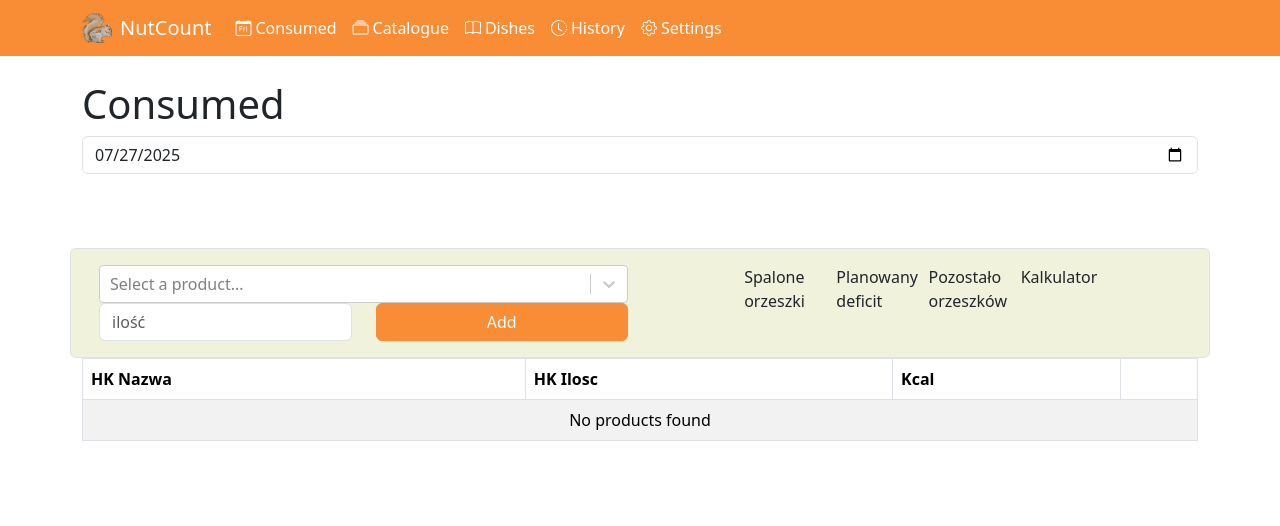
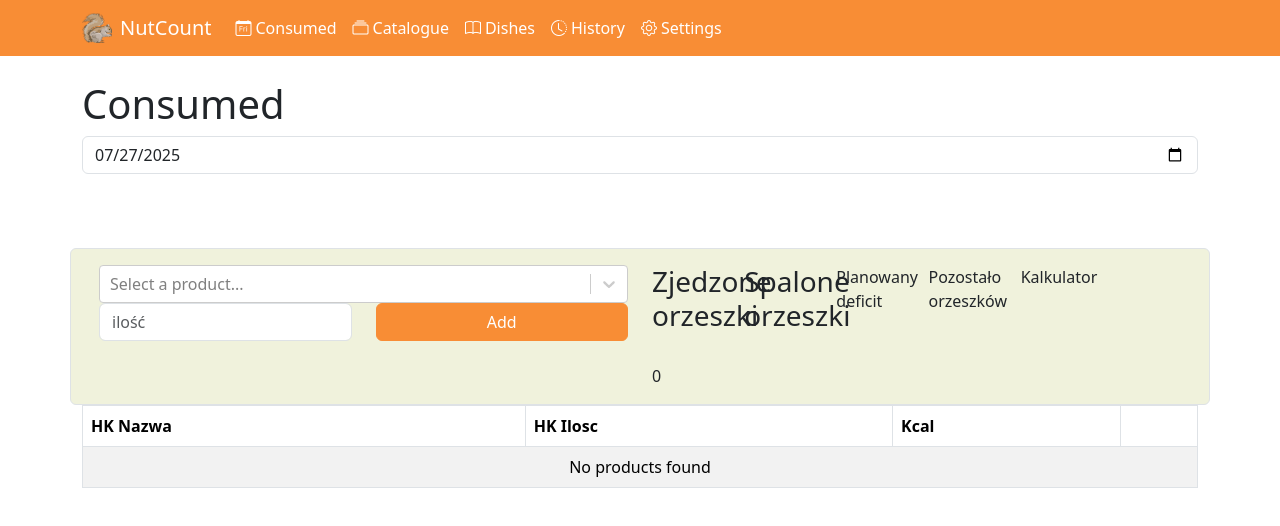
Before and after one commit to m-kolomanski/NutCount, a React (Vite) app: page /#/consumed in a window 1280 px wide. Shown: the top 526 px of the page. Built offline with nearby package versions, Linux system fonts and the light colour scheme; what electron-log would draw is missing.

Commit message:
feat: added total consumed calculation

```diff
--- a/src/pages/ConsumedPage.jsx
+++ b/src/pages/ConsumedPage.jsx
@@ -20,6 +20,9 @@ const ConsumedPage = () => {
   const [productName, setProductName] = useState('');
   const [amount, setAmount] = useState('');
 
+  // Stats //
+  const [burned, setBurned] = useState(0);
+
   // Notification //
   const [notification, setNotification] = useState({ message: null, type: 'info' });
 
@@ -34,15 +37,20 @@ const ConsumedPage = () => {
   const fetchData = async () => {
     try {
       setLoading(true);
-      const data = await window.dbmgr.call("fetchConsumed", date);
+      const data = await window.dbmgr.call("fetchConsumed", date)
+        .then((data) => {
+          return data.map((item) => { item.total_kcal = Math.round(item.total_kcal); return item })
+        });
       setConsumedData(data || []);
 
       const catalogue_data = await window.dbmgr.call("fetchCatalogue", true)
         .then((data) => {
           return data.map(item => ({value: item.item_id, label: item.name}))
         });
+      setCatalogueData(catalogue_data || [])
 
-      setCatalogueData(catalogue_data || [])
+      const burned = data.reduce((total, item) => total + item.total_kcal, 0);
+      setBurned(Math.round(burned));
     } catch (error) {
       console.error('Error fetching catalogue:', error);
       setConsumedData([]);
@@ -53,8 +61,6 @@ const ConsumedPage = () => {
 
   const handleAddItem = async () => {
     logger.debug(`Adding item ${productName} | ${amount}`);
-
-    const date = new Date().toISOString().split('T')[0];
     await window.dbmgr.call("addConsumedItem", date, productName, amount);
     fetchData();
   }
@@ -128,9 +134,12 @@ const ConsumedPage = () => {
           </Row>
         </Col>
         <Col xs={1}>
+          <h3>Zjedzone orzeszki</h3>
+          <br></br>
+          <span>{burned}</span>
         </Col>
         <Col xs={1}>
-          Spalone orzeszki
+          <h3>Spalone orzeszki</h3>
         </Col>
         <Col xs={1}>
           Planowany deficit
```
